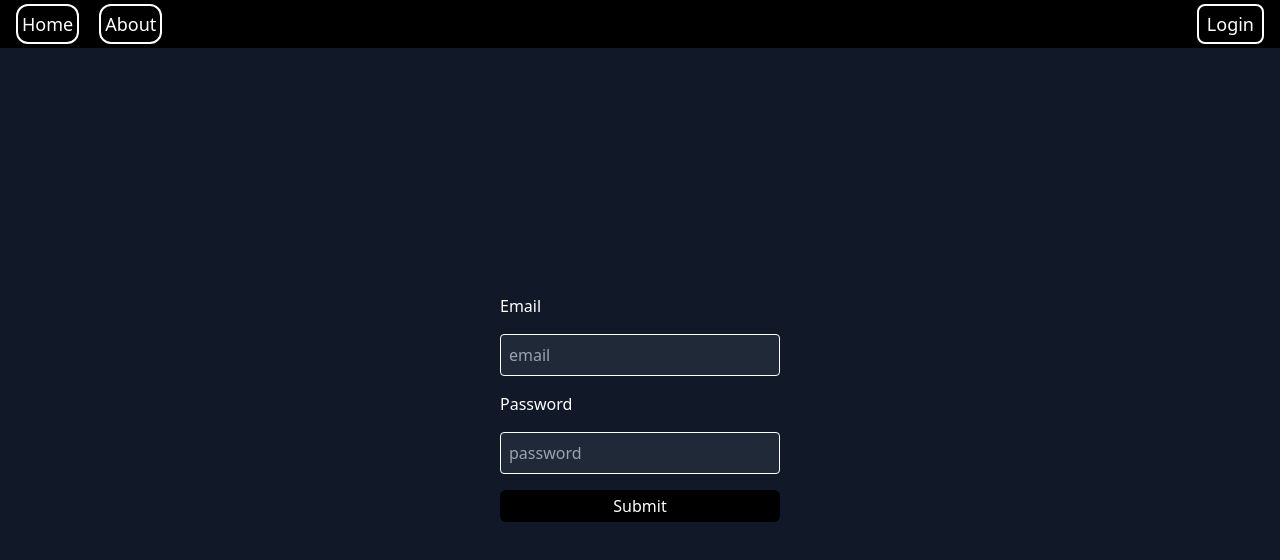
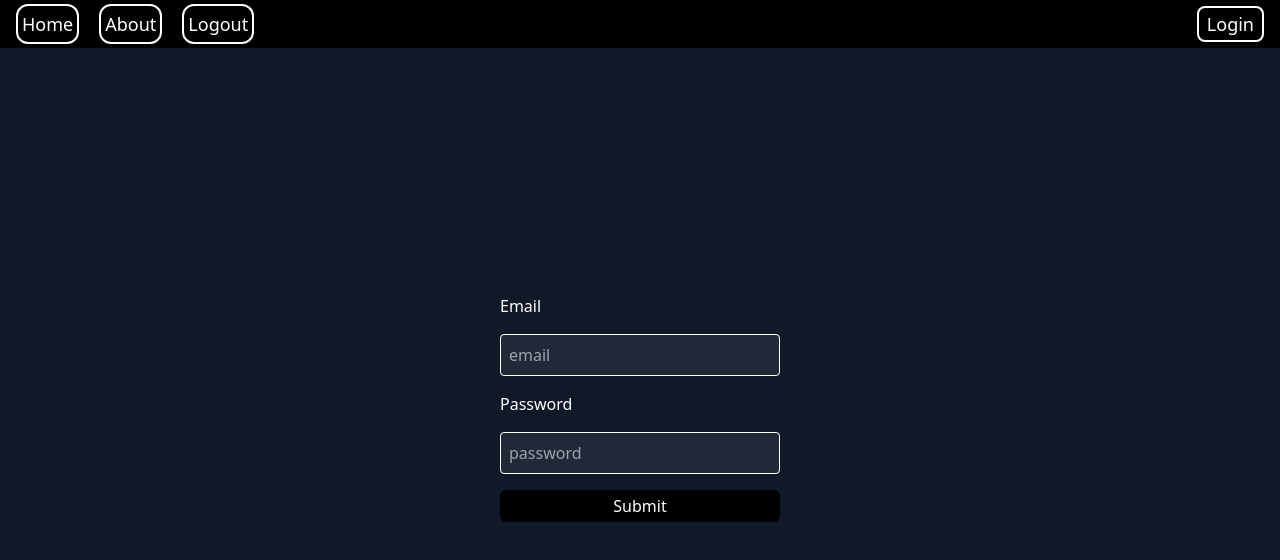
Before and after one commit to AlandelFresno/ChallengePractice, a React (Create React App) app: page /login in a window 1280 px wide. Shown: the top 560 px of the page. Built offline with nearby package versions, Linux system fonts and the light colour scheme.

Commit message:
Authentication update
#3 #1

 Logout button added in navbar
 Error.js created (error 404 page)
 Handlesubmit form updated in loginscreen
AppRouter auth update
Private routes created
public routes created

```diff
--- a/src/App.js
+++ b/src/App.js
@@ -1,4 +1,4 @@
-import { AppRouter } from "./Routers/AppRouter";
+import { AppRouter } from "./Routes/AppRouter";
 
 
 
--- a/src/Routers/AppRouter.js
+++ /dev/null
@@ -1,39 +0,0 @@
-import  {   BrowserRouter as Router,
-            Route,
-            Routes,
-            Navigate
-        } from "react-router-dom";
-import { Navbar } from "../components/Navbar";
-import { LoginScreen } from "../pages/login/LoginScreen";
-import { MainPage } from "../pages/main/MainPage";
-
-
-
-export const AppRouter = () => {
-
-    const state = {
-        isUserAuthenticated: true
-    };
-
-    return (
-        <Router >
-            <Navbar />
-            <Routes>
-                {/* <Route
-                    exact path='/'
-                    render = {() => {
-                        return (
-                            state.isUserAuthenticated ?
-                            <Navigate to='/home' /> :
-                            <Navigate to='/login'/>
-                        );
-                    }}
-                /> */}
-                <Route exact path='/' element={<Navigate to='/home'/>}/>
-                <Route exact path='/home' element={<MainPage/>}/>
-                <Route exact path='/login' element={<LoginScreen/>}/>
-                <Route path="*" element={<LoginScreen/>}/>
-            </Routes>
-        </Router>
-    );
-};
--- /dev/null
+++ b/src/Routes/AppRouter.js
@@ -0,0 +1,28 @@
+import  {
+        BrowserRouter as Router,
+} from "react-router-dom";
+import { Navbar } from "../components/Navbar";
+import PrivateRoute from "./PrivateRoute";
+import PublicRoute from "./PublicRoute";
+
+
+
+export const AppRouter = () => {
+
+    const isAuth = localStorage.getItem('auth');
+
+    console.log(isAuth);
+
+    return (
+        <Router >
+            <Navbar />
+            {
+                (isAuth ? (
+                    <PrivateRoute />
+                ): (
+                    <PublicRoute />
+                ))
+            }
+        </Router>
+    );
+};
--- /dev/null
+++ b/src/Routes/PrivateRoute.js
@@ -0,0 +1,22 @@
+import React from 'react';
+import  {
+  Routes,
+  Route,
+  Navigate
+} from "react-router-dom";
+import Error from '../pages/Error';
+import { LoginScreen } from '../pages/login/LoginScreen';
+import { MainPage } from '../pages/main/MainPage';
+
+
+const PrivateRoute = () => {
+  return (
+    <Routes>
+      <Route exact path='/' element={<Navigate to='/home'/>}/>
+      <Route exact path='/home' element={<MainPage/>}/>
+      <Route path="*" element={<Error />}/>
+    </Routes>
+  );
+};
+
+export default PrivateRoute;
--- /dev/null
+++ b/src/Routes/PublicRoute.js
@@ -0,0 +1,20 @@
+import React from 'react';
+import  {
+  Routes,
+  Route,
+  Navigate
+} from "react-router-dom";
+import { LoginScreen } from '../pages/login/LoginScreen';
+
+const PublicRoute = () => {
+  return (
+
+    <Routes>
+      <Route path='/login' element={<LoginScreen/>}/>
+      <Route path="*" element={<Navigate to='/login'/>}/>
+    </Routes>
+
+  );
+};
+
+export default PublicRoute;
--- a/src/components/Navbar.js
+++ b/src/components/Navbar.js
@@ -1,17 +1,33 @@
 import React from 'react';
+import { Link } from 'react-router-dom';
 import './components.css';
 
 export const Navbar = () => {
+
+
   return (
       <div className='bg-black text-white fixed top-0 flex w-screen justify-between items-center'>
         <div className=' flex item-center'>
-          <a href="/" className='border-2 border-white rounded-xl a_navbar m-1 ml-4 mt-1 p-1 no-underline text-lg'>Home</a>
-          <a href="/" className='border-2 border-white rounded-xl a_navbar m-1 ml-4 mt-1 p-1 no-underline text-lg'>About</a>
+          <Link
+             to='/'
+            className='border-2 border-white rounded-xl a_navbar m-1 ml-4 mt-1 p-1 no-underline text-lg'
+          >Home</Link>
+          <Link
+            to='/about'
+            className='border-2 border-white rounded-xl a_navbar m-1 ml-4 mt-1 p-1 no-underline text-lg'
+          >About</Link>
+          <button
+          onClick={() => {
+            localStorage.setItem('auth', false);
+          }}
+            className='border-2 border-white rounded-xl a_navbar m-1 ml-4 mt-1 p-1 no-underline text-lg'
+          > Logout</button>
         </div>
         <div>
-          <button
-           className=' border-2 border-white button_navbar m-1 mr-4 pt-1 pl-2 pr-2 pb-1 rounded-lg text-lg  '
-           >Login</button>
+          <Link
+            to='/login'
+            className=' border-2 border-white button_navbar m-1 mr-4 pt-1 pl-2 pr-2 pb-1 rounded-lg text-lg  '
+          >Login</Link>
         </div>
       </div>
   );
--- /dev/null
+++ b/src/pages/Error.js
@@ -0,0 +1,13 @@
+import React from 'react'
+
+const Error = () => {
+  return (
+    <div className='bg-gray-900 min-h-screen  text-white pt-12'>
+      <div className='w-40'>
+        <p> Error 404</p>
+      </div>
+    </div>
+  )
+}
+
+export default Error
--- a/src/pages/login/LoginScreen.js
+++ b/src/pages/login/LoginScreen.js
@@ -2,6 +2,8 @@ import React, { useState } from 'react';
 import { Forminput } from '../../components/Forminput.js';
 
 export const LoginScreen = () => {
+
+
 
   const formStyle = {
     width: '280px'
@@ -35,9 +37,10 @@ export const LoginScreen = () => {
   ];
 
 
+
   const handleSubmit = (e) => {
     e.preventDefault();
-    // console.log(e);
+    localStorage.setItem('auth', true);
   };
 
   const onChange = (e) => {
```
Also changed, not shown: 1 other file (tests, documents, lock files or other folders).
